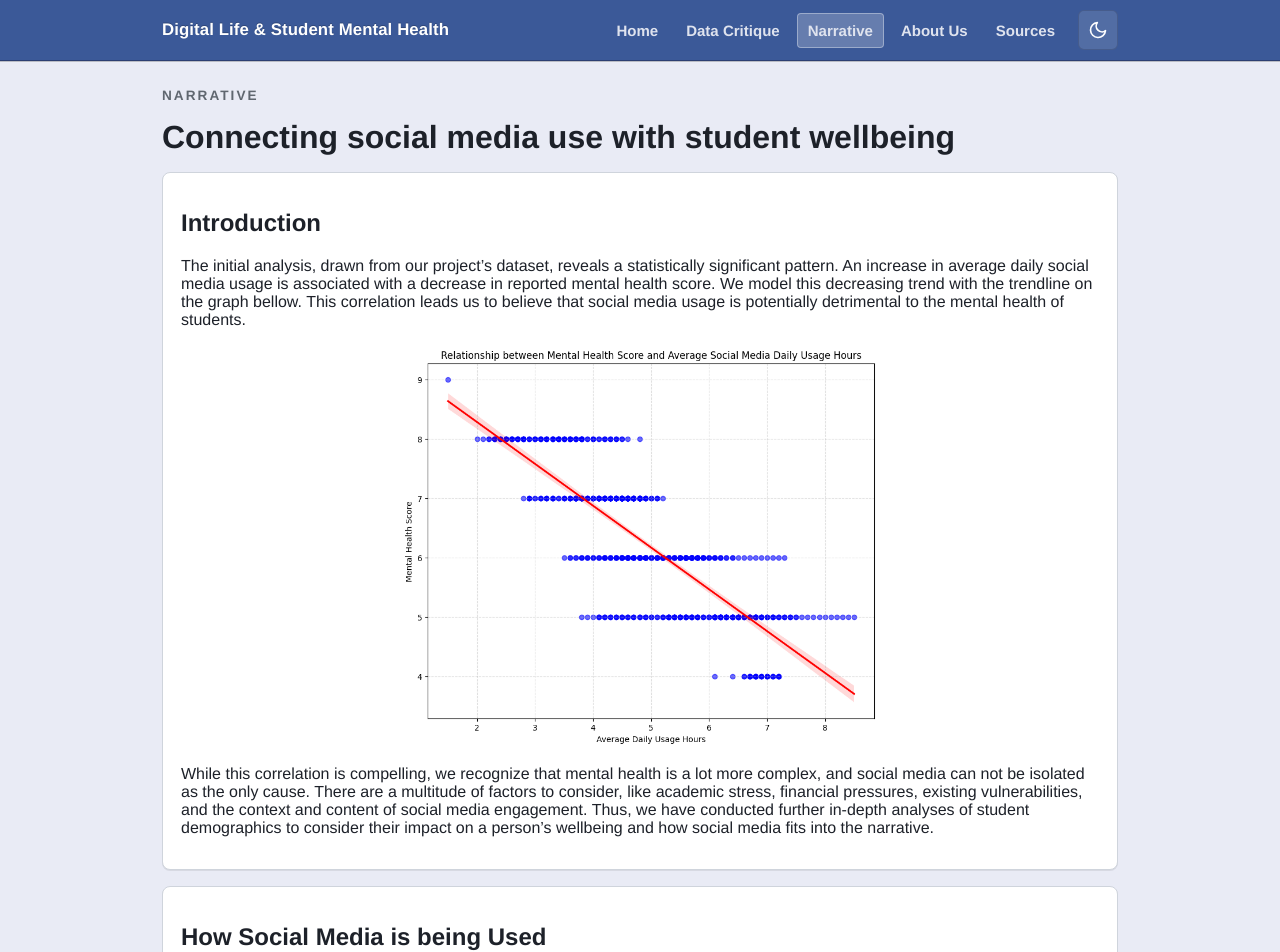
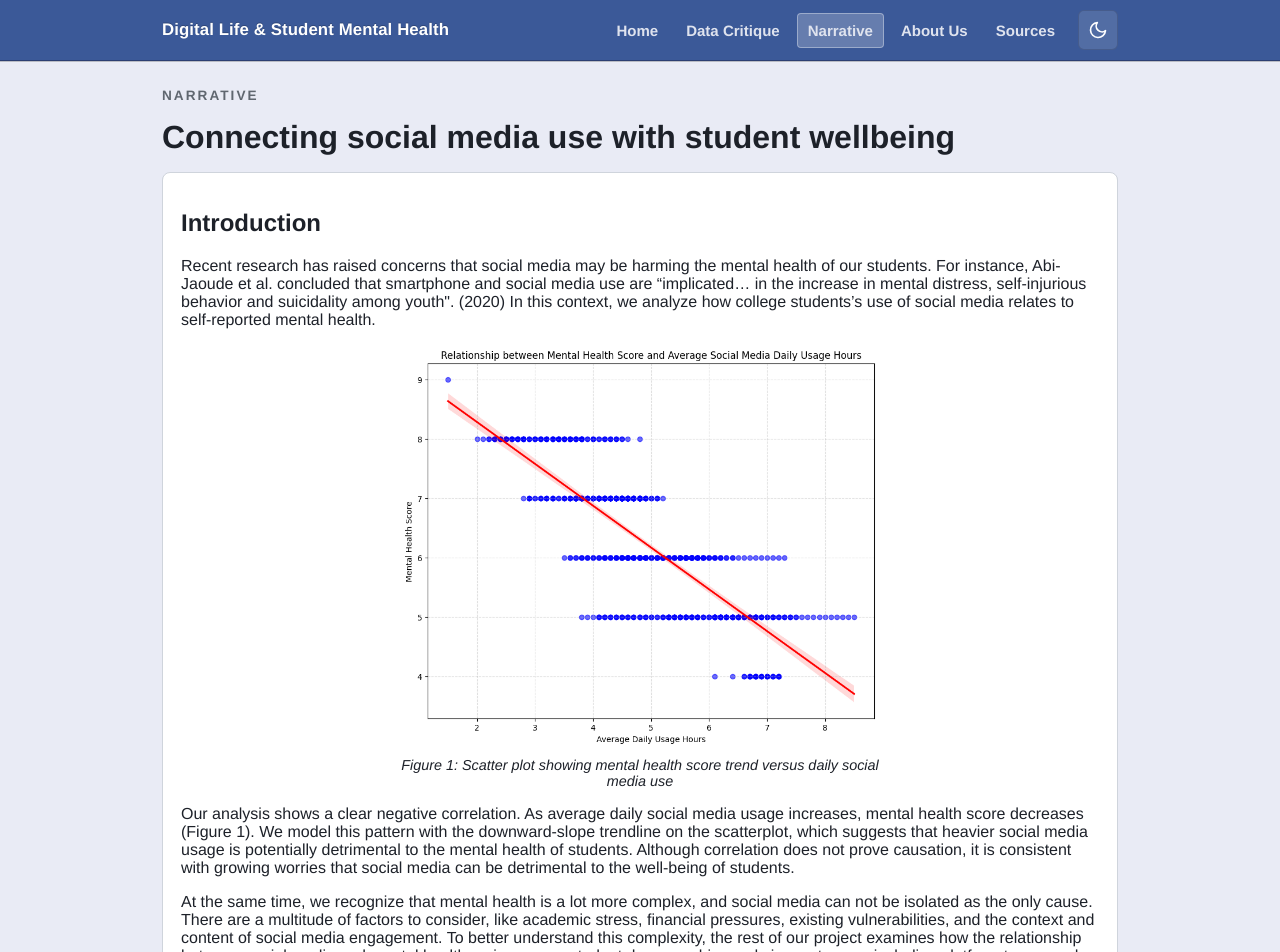
Before and after one commit to iamchrisescobar/digital_life_mental_health, a React (Vite) app: page /#/narrative in a window 1280 px wide. Shown: the top 952 px of the page. Built offline with nearby package versions, Linux system fonts and the light colour scheme.

Commit message:
Adding alt text to Figure 1

```diff
--- a/src/pages/Narrative.jsx
+++ b/src/pages/Narrative.jsx
@@ -1,4 +1,5 @@
 import React from "react";
+import { Link } from "react-router-dom";
 import TableauEmbed from "../components/TableauEmbed.jsx";
 
 export default function Narrative() {
@@ -13,33 +14,51 @@ export default function Narrative() {
         <div className="card stack">
           <h2>Introduction</h2>
           <p>
-            The initial analysis, drawn from our project’s dataset, reveals a
-            statistically significant pattern. An increase in average daily
-            social media usage is associated with a decrease in reported mental
-            health score. We model this decreasing trend with the trendline on
-            the graph bellow. This correlation leads us to believe that social
-            media usage is potentially detrimental to the mental health of
+            Recent research has raised concerns that social media may be harming
+            the mental health of our students. For instance, Abi-Jaoude et al.
+            concluded that smartphone and social media use are “implicated… in
+            the increase in mental distress, self-injurious behavior and
+            suicidality among youth". (2020) In this context, we analyze how
+            college students’s use of social media relates to self-reported
+            mental health.
+          </p>
+          <figure style={{ margin: "1rem auto", width: "100%", maxWidth: "480px" }}>
+            <img
+              src="images/team/plots/MentalHealthVsSMDailyUse.png"
+              alt="Scatter plot showing mental health score trend versus daily social media use"
+              style={{ display: "block", width: "100%" }}
+            />
+            <figcaption
+              style={{
+                textAlign: "center",
+                marginTop: "0.5rem",
+                fontStyle: "italic",
+                fontSize: "0.9rem",
+              }}
+            >
+              Figure 1: Scatter plot showing mental health score trend versus daily social media use
+            </figcaption>
+          </figure>
+          <p>
+            Our analysis shows a clear negative correlation. As average daily
+            social media usage increases, mental health score decreases (Figure
+            1). We model this pattern with the downward-slope trendline on the
+            scatterplot, which suggests that heavier social media usage is
+            potentially detrimental to the mental health of students. Although
+            correlation does not prove causation, it is consistent with growing
+            worries that social media can be detrimental to the well-being of
             students.
           </p>
-          <img
-            src="images/team/plots/MentalHealthVsSMDailyUse.png"
-            alt="Scatter plot showing mental health score trend versus daily social media use"
-            style={{
-              display: "block",
-              width: "480px",
-              maxWidth: "100%",
-              margin: "1rem auto",
-            }}
-          />
           <p>
-            While this correlation is compelling, we recognize that mental
-            health is a lot more complex, and social media can not be isolated
-            as the only cause. There are a multitude of factors to consider,
-            like academic stress, financial pressures, existing vulnerabilities,
-            and the context and content of social media engagement. Thus, we
-            have conducted further in-depth analyses of student demographics to
-            consider their impact on a person’s wellbeing and how social media
-            fits into the narrative.
+            At the same time, we recognize that mental health is a lot more
+            complex, and social media can not be isolated as the only cause.
+            There are a multitude of factors to consider, like academic stress,
+            financial pressures, existing vulnerabilities, and the context and
+            content of social media engagement. To better understand this
+            complexity, the rest of our project examines how the relationship
+            between social media and mental health varies across student
+            demographics and circumstances, including platform type, gender,
+            general health, sleep duration, and academic standing.
           </p>
         </div>
 
```
